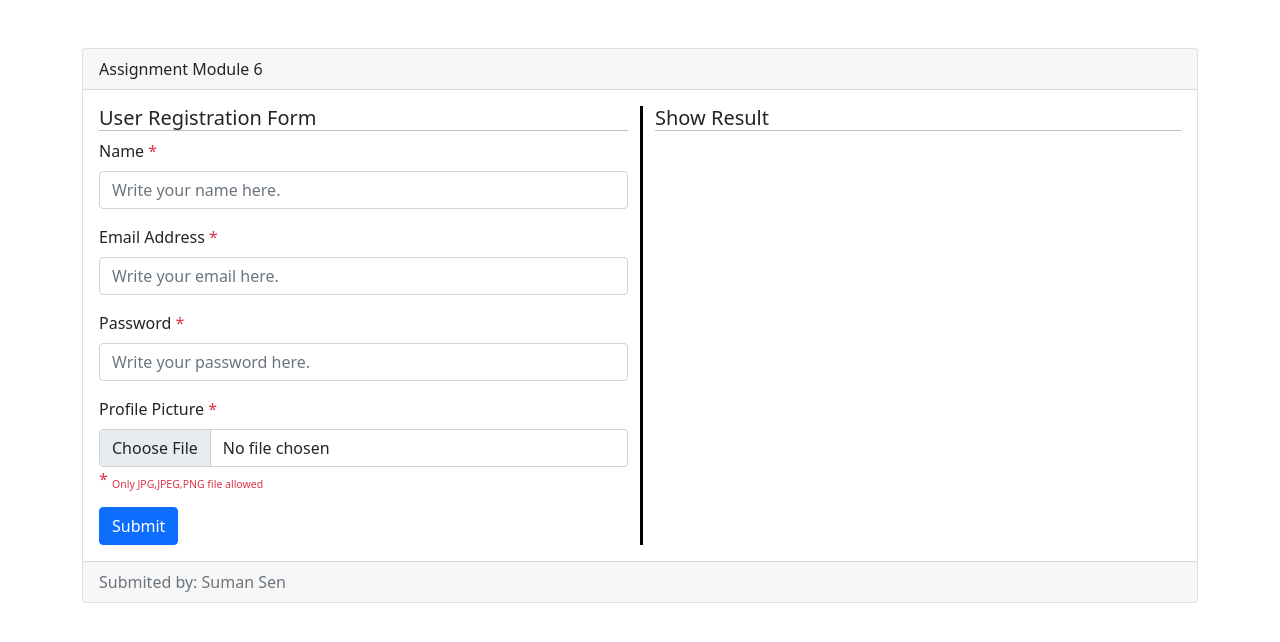
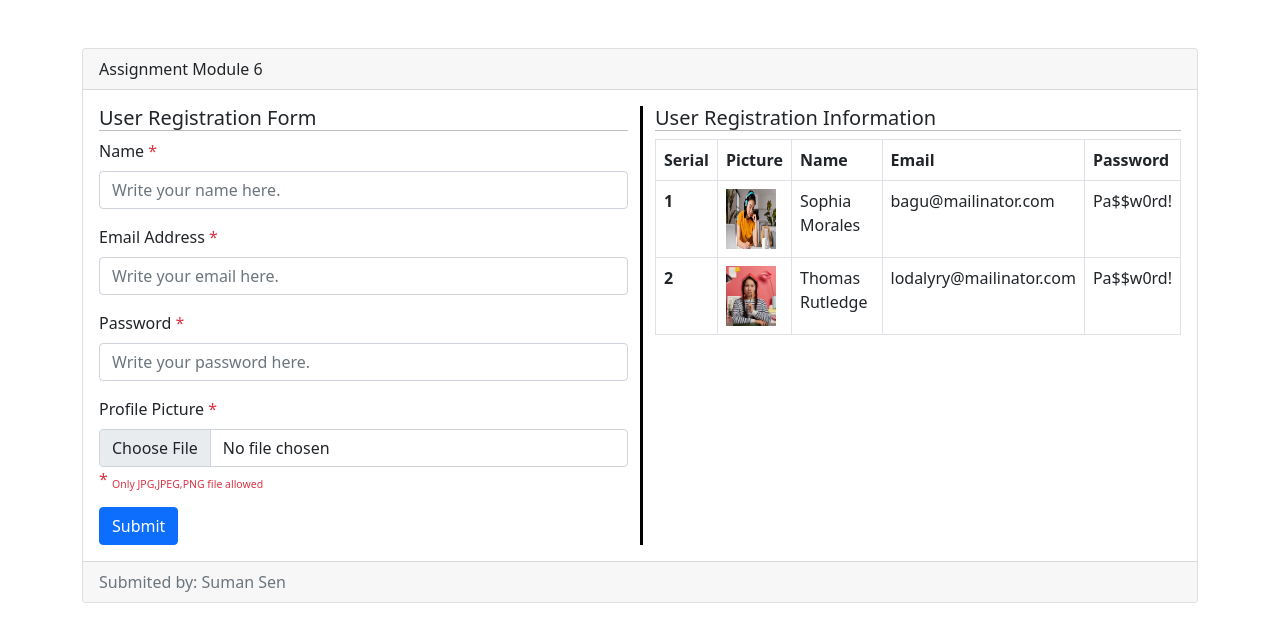
Before and after one commit to bdsuman/ostad, a PHP site: page /assignment_6th.php in a window 1280 px wide. Shown: the top 642 px of the page. Run offline with PHP 8.4, Linux system fonts and the light colour scheme.

Commit message:
assigment 6 complate

```diff
--- a/assignment_6th.php
+++ b/assignment_6th.php
@@ -72,15 +72,10 @@ if (isset($_POST['submit'])) {
 
     fclose($file);
      //set cookie
-     setcookie('username', $name );
-
+        $domain = ($_SERVER['HTTP_HOST'] != 'localhost') ? $_SERVER['HTTP_HOST'] : false;
+        setcookie('username', $name, time() + (86400 * 30), "/",$domain,true,true);
         $success_msg = ' Successfully Save.';
     }
-        // $person_obj = new Person();
-        // $person_obj->set_name($name);
-        // $person_obj->set_email($email);
-        // $result_msg = $person_obj->person_info();
-
 
 }
 ?>
@@ -109,7 +104,6 @@ if (isset($_POST['submit'])) {
                     <div class="col-md-6">
                         <h5 class="card-title" style="border-bottom: 1px solid #bfbfbf;">User Registration Form</h5>
                         <?php
-                        // $error ='ok';
                         if (count($error_msg)>0) {
 
                             foreach($error_msg as $msg){
@@ -154,19 +148,44 @@ if (isset($_POST['submit'])) {
                         </form>
                     </div>
                     <div class="col-md-6" style="border-left: 3px solid black;">
-                        <h5 class="card-title" style="border-bottom: 1px solid #bfbfbf;">Show Result</h5>
+                        <h5 class="card-title" style="border-bottom: 1px solid #bfbfbf;">User Registration Information </h5>
+                        <table class="table table-bordered">
+                            <thead>
+                                <tr>
+                                    <th scope="col">Serial</th>
+                                    <th scope="col">Picture</th>
+                                    <th scope="col">Name</th>
+                                    <th scope="col">Email</th>
+                                    <th scope="col">Password</th>
+                                </tr>
+                            </thead>
+                            <tbody>
+
                         <?php
-                        if (isset($result_msg)) {
-                            echo <<<result
-                                        <div class="alert alert-success" role="alert">
-                                            <h4 class="alert-heading">Person Information :</h4>
-                                            <p>{$result_msg}</p>
-                                            <hr>
-                                            <p class="mb-0">Task 2: Basic OOP in PHP & Task 3: Superglobal Variables in PHP</p>
-                                        </div>
-                                    result;
+                          $csv_file ='users.csv';
+                          $i = 1;
+                          if (($handle = fopen($csv_file, "r")) !== FALSE) {
+
+
+                            while ($data = fgetcsv($handle, 1000, ",")) {
+                                    $serial = $i++;
+                                    echo <<<result
+                                                <tr>
+                                                    <th scope="row">{$serial}</th>
+                                                    <td><img  class="img-responsive" alt="Profile Image" src='uploads/{$data[3]}' width='50' height='60'></td>
+                                                    <td>{$data[0]}</td>
+                                                    <td>{$data[1]}</td>
+                                                    <td>{$data[2]}</td>
+                                                </tr>
+                                            result;
+                                }
+
+                                fclose($handle);
                         }
                         ?>
+
+                             </tbody>
+                        </table>
                     </div>
                 </div>
 
--- a/users.csv
+++ b/users.csv
@@ -1 +1,2 @@
-"Jordan Glass",lafadiwu@mailinator.com,Pa$$w0rd!,13-03-2023_15-38-02_640eeefa43a45.jpg
+"Sophia Morales",bagu@mailinator.com,Pa$$w0rd!,13-03-2023_21-43-24_640f449cf224b.jpg
+"Thomas Rutledge",lodalyry@mailinator.com,Pa$$w0rd!,13-03-2023_21-43-33_640f44a536aa0.jpg
```
Also changed, not shown: uploads/13-03-2023_15-38-02_640eeefa43a45.jpg (deleted), uploads/13-03-2023_21-43-24_640f449cf224b.jpg (added), uploads/13-03-2023_21-43-33_640f44a536aa0.jpg (added).
